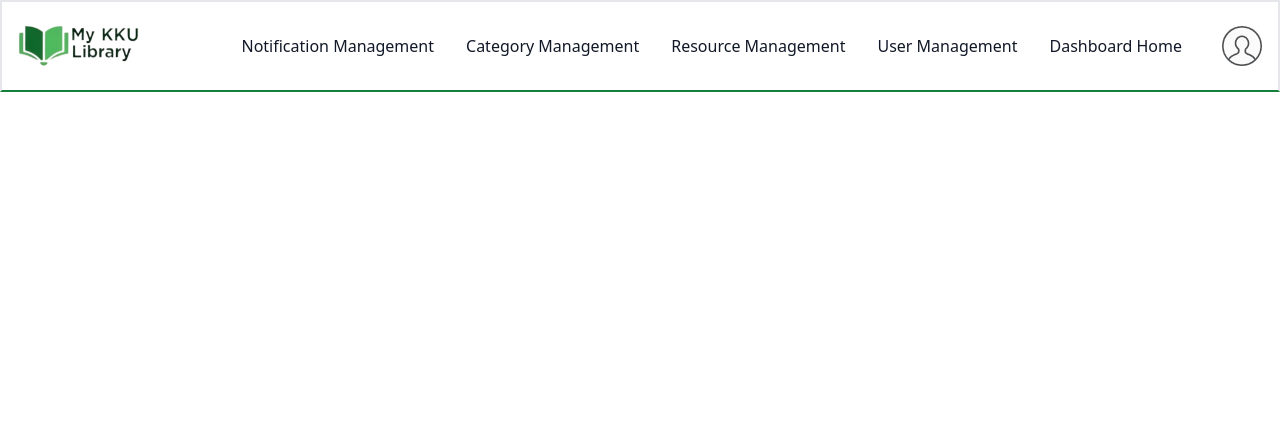
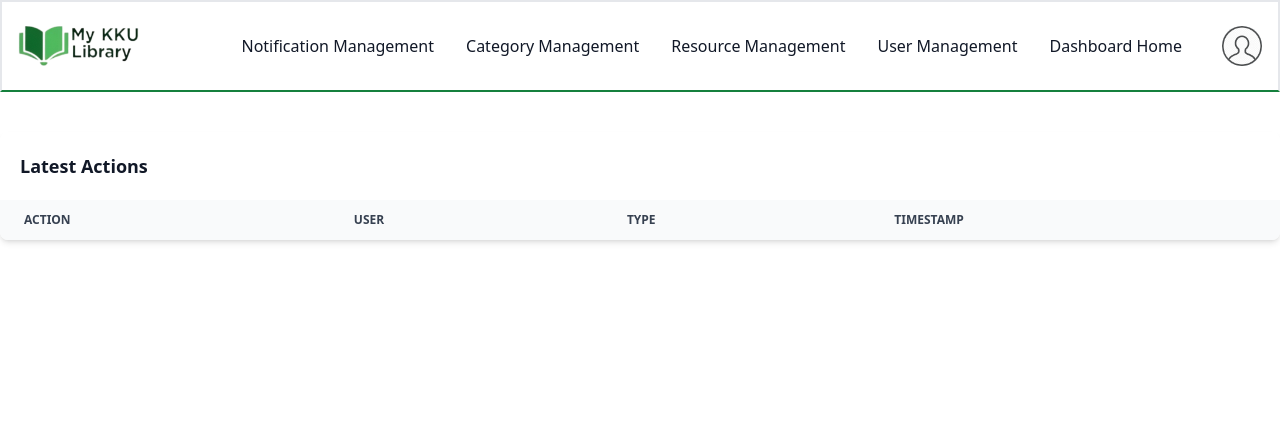
Before and after one commit to Abubakr-Alsheikh/my-kuu-library, a Django app: page /dashboard/ in a window 1280 px wide. Shown: the top 442 px of the page. Run offline with Django 5.2, Linux system fonts and the light colour scheme; the visitor is signed in with stand-in values (Sample User, id 1); data that the repository does not hold is empty; some libraries are stand-ins or nearby versions.

Commit message:
Adding auditlog to track changes

```diff
--- a/core/views.py
+++ b/core/views.py
@@ -6,7 +6,7 @@ from django.contrib.auth.views import LoginView
 from django.utils import timezone
 from django.db.models import Q
 from core.decorators import admin_required
-from core.models import Book, Category, EJournal, Notification, Report, ViewedResource
+from core.models import AuditLog, Book, Category, EJournal, Notification, Report, ViewedResource
 from django.contrib import messages
 
 class MyLoginView(LoginView):
@@ -212,7 +212,8 @@ def notifications(request):
 
 @admin_required
 def dashboard_home(request):
-    return render(request, 'dashboard/home.html')
+    latest_actions = AuditLog.objects.all().order_by('-timestamp')
+    return render(request, 'dashboard/home.html', {'latest_actions': latest_actions})
 
 @admin_required
 def user_management(request):
--- a/templates/dashboard/home.html
+++ b/templates/dashboard/home.html
@@ -1,33 +1,38 @@
-{% extends "dashboard/_base_home.html" %} {% block head_title %} Dashboard Homepage {% endblock head_title %} {% load static %} {% block content %}
-{% comment %} <div class="container mx-auto my-10">
+{% extends "dashboard/_base_home.html" %}
+{% block head_title %}Dashboard Homepage{% endblock head_title %}
+{% load static %}
+{% block content %}
+<div class="container mx-auto my-10">
   <div class="relative overflow-x-auto shadow-md sm:rounded-lg">
     <table class="dark:text-gray-400 w-full text-left text-sm text-gray-500 rtl:text-right">
       <caption class="dark:text-white dark:bg-gray-800 bg-white p-5 text-left text-lg font-semibold text-gray-900 rtl:text-right">
-        Latest viewed resources
+        Latest Actions
       </caption>
       <thead class="dark:bg-gray-700 dark:text-gray-400 bg-gray-50 text-xs uppercase text-gray-700">
         <tr>
-          <th scope="col" class="px-6 py-3">Resource Name</th>
+          <th scope="col" class="px-6 py-3">Action</th>
+          <th scope="col" class="px-6 py-3">User</th>
           <th scope="col" class="px-6 py-3">Type</th>
-          <th scope="col" class="px-6 py-3">Date Viewed</th>
-          <th scope="col" class="px-6 py-3">Action</th>
+          <th scope="col" class="px-6 py-3">Timestamp</th>
         </tr>
       </thead>
       <tbody>
-        {% for resource in resources %}
+        {% for action in latest_actions %}
         <tr class="dark:bg-gray-800 dark:border-gray-700 border-b bg-white">
-          <th scope="row" class="dark:text-white whitespace-nowrap px-6 py-4 font-medium text-gray-900">
-            <a href="{{ resource.get_resource_url }}" class="text-blue-500 hover:underline"> {{ resource.resource.title }} </a>
-          </th>
-          <td class="px-6 py-4">{{ resource.resource_type }}</td>
-          <td class="px-6 py-4">{{ resource.date_viewed }}</td>
+          <td class="dark:text-white whitespace-nowrap px-6 py-4 font-medium text-gray-900">{{ action.action }}</td>
+          <td class="px-6 py-4">{{ action.user.username }}</td>
           <td class="px-6 py-4">
-            <a href="{{ resource.get_resource_url }}" class="dark:text-blue-500 font-medium text-blue-600 hover:underline">View details</a>
+            {% if action.get_resource_url %}
+                <a href="{{ action.get_resource_url }}" class="text-blue-500 hover:underline">{{ action.type }} #{{ action.type_id }}</a>
+            {% else %}
+                -
+            {% endif %}
           </td>
+          <td class="px-6 py-4">{{ action.timestamp }}</td>
         </tr>
         {% endfor %}
       </tbody>
     </table>
   </div>
-</div> {% endcomment %}
+</div>
 {% endblock content %}
```
Also changed, not shown: core/models.py (+23 -0 lines), core/migrations/0008_auditlog.py (added).
